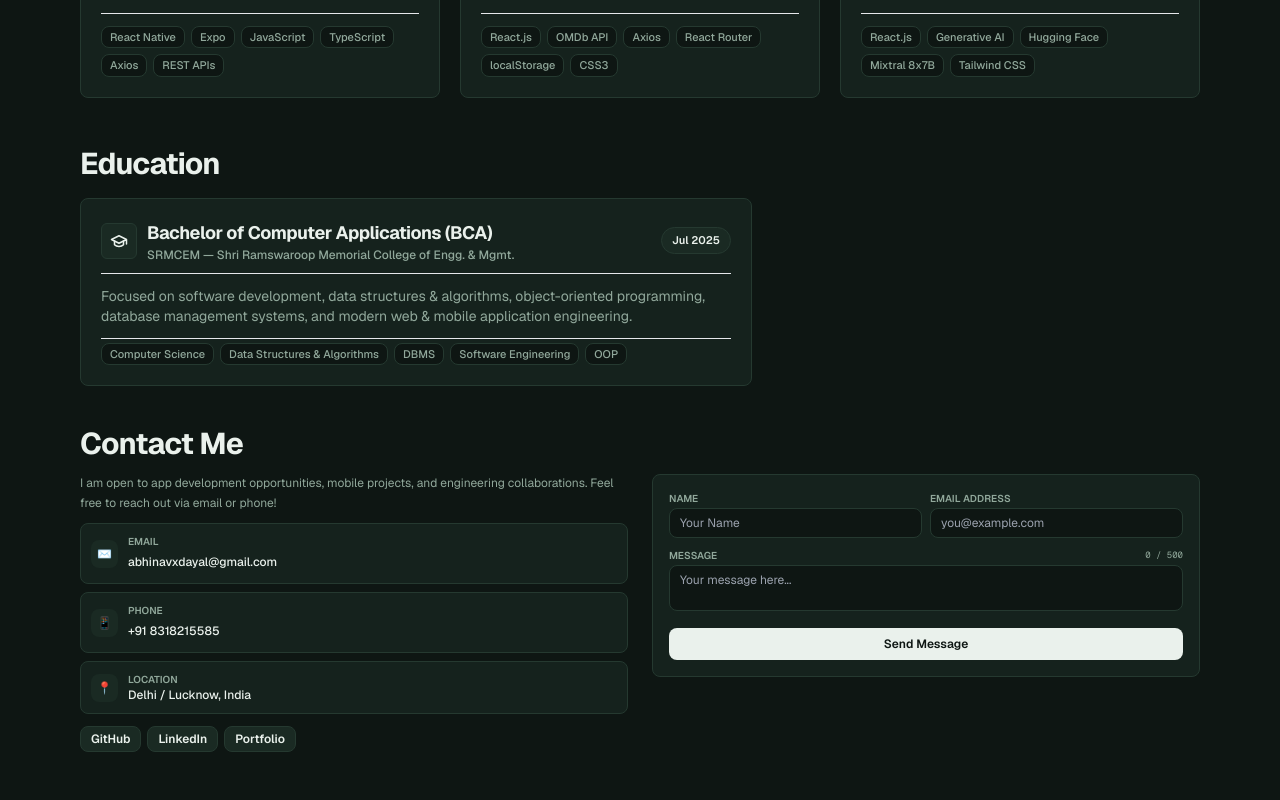
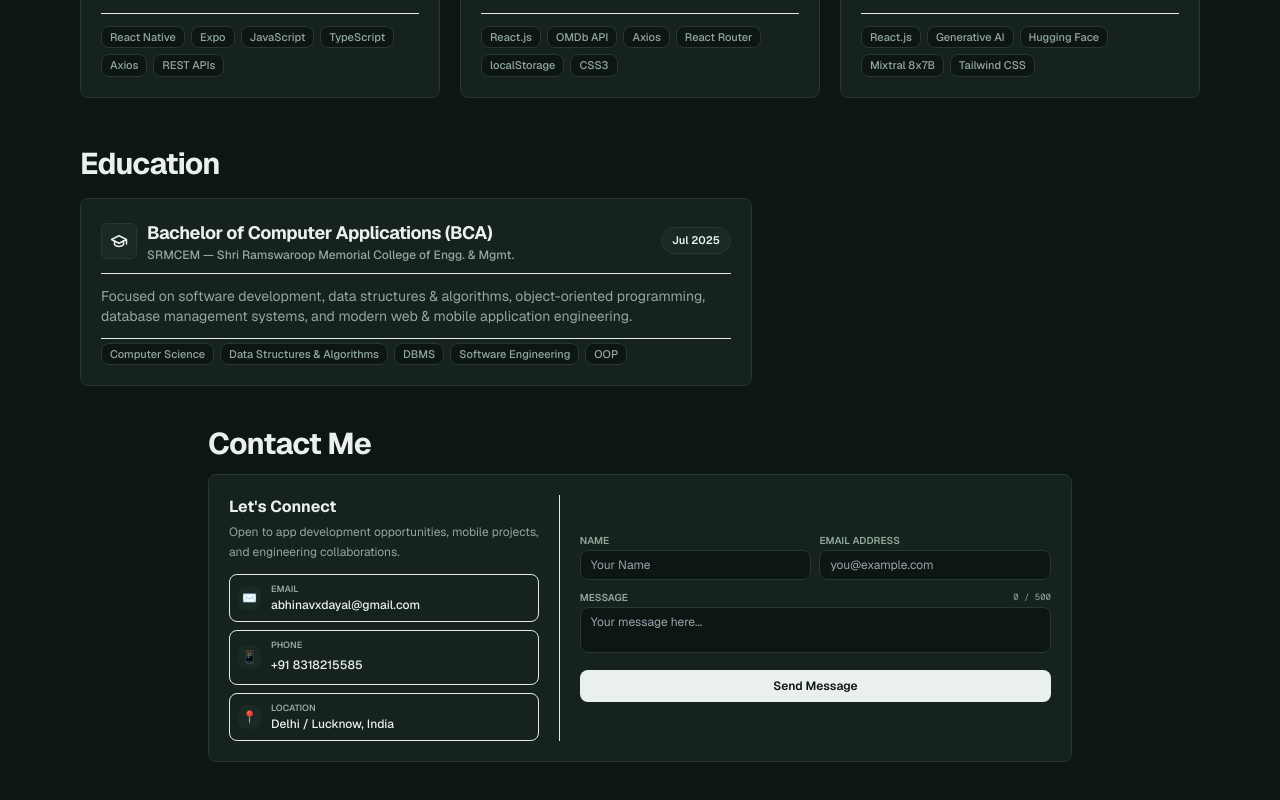
Before and after one commit to AbhinavXDayal/Portfolio, a React (Vite) app: page / in a window 1280 px wide. Shown: the part 2192-2992 px from the top of the page. Built offline with nearby package versions, Linux system fonts and the light colour scheme.

Commit message:
Integrate contact details into single Send Message card, remove social buttons from bottom, and add scroll to top arrow

```diff
--- a/src/App.tsx
+++ b/src/App.tsx
@@ -8,6 +8,7 @@ import { Projects } from './components/sections/Projects';
 import { Education } from './components/sections/Education';
 import { Contact } from './components/sections/Contact';
 import { DotMatrix } from './components/ui/DotMatrix';
+import { ScrollToTop } from './components/ui/ScrollToTop';
 
 export const App: React.FC = () => {
   return (
@@ -15,7 +16,10 @@ export const App: React.FC = () => {
       {/* 1. Dynamic Moving Graph & Dot Matrix Canvas (Matte, Non-Glowing) */}
       <DotMatrix />
 
-      {/* 2. Main Site Content */}
+      {/* 2. Floating Scroll-To-Top Arrow Button */}
+      <ScrollToTop />
+
+      {/* 3. Main Site Content */}
       <div className="relative z-10 flex flex-col min-h-screen">
         <Navbar />
         <main className="flex-grow w-full pb-10">
--- a/src/components/sections/Contact.tsx
+++ b/src/components/sections/Contact.tsx
@@ -32,48 +32,54 @@ export const Contact: React.FC = () => {
       id="contact"
       className="w-full py-3 md:py-4 bg-transparent text-[var(--foreground)]"
     >
-      <div className="max-w-6xl mx-auto px-4">
+      <div className="max-w-4xl mx-auto px-4">
         <div className="flex flex-col items-center md:items-start text-center md:text-left mb-3">
           <h2 className="text-2xl md:text-3xl font-bold tracking-tight text-[var(--foreground)]">
             Contact Me
           </h2>
         </div>
 
-        <div className="grid grid-cols-1 lg:grid-cols-2 gap-4 lg:gap-6 items-start">
-          {/* Left Column Contact Details */}
-          <div className="flex flex-col space-y-2.5 text-center lg:text-left">
+        {/* Integrated Single Card */}
+        <div className="bg-[var(--card)] text-[var(--card-foreground)] border border-[var(--border)] rounded-[var(--radius)] p-4 sm:p-5 shadow-xs">
+          <div className="grid grid-cols-1 md:grid-cols-12 gap-5 items-center">
+            {/* Left Sub-Panel: Contact Details */}
+            <div className="md:col-span-5 flex flex-col justify-between space-y-3 md:border-r md:border-[var(--border)]/60 md:pr-5">
+              <div>
+                <h3 className="text-sm sm:text-base font-bold text-[var(--foreground)] mb-1">
+                  Let's Connect
+                </h3>
                 <p className="text-xs text-[var(--muted-foreground)] leading-relaxed">
-              I am open to app development opportunities, mobile projects, and
-              engineering collaborations. Feel free to reach out via email or
-              phone!
+                  Open to app development opportunities, mobile projects, and
+                  engineering collaborations.
                 </p>
+              </div>
 
               <div className="space-y-2">
-              {/* Email Card */}
-              <div className="flex items-center space-x-2.5 p-2.5 rounded-[var(--radius)] bg-[var(--card)] border border-[var(--border)] text-left shadow-2xs">
-                <div className="p-1.5 rounded-[var(--radius)] bg-[var(--accent)] text-[var(--foreground)] text-xs">
+                {/* Email */}
+                <div className="flex items-center gap-2.5 p-2 rounded-[var(--radius)] bg-[var(--background)]/60 border border-[var(--border)]/70 text-left">
+                  <div className="p-1 rounded bg-[var(--accent)] text-xs">
                     ✉️
                   </div>
-                <div>
-                  <h4 className="text-[10px] font-semibold text-[var(--muted-foreground)] uppercase">
+                  <div className="min-w-0">
+                    <h4 className="text-[9px] font-semibold text-[var(--muted-foreground)] uppercase">
                       Email
                     </h4>
                     <a
                       href="mailto:abhinavxdayal@gmail.com"
-                    className="text-xs font-medium text-[var(--foreground)] hover:underline"
+                      className="text-xs font-medium text-[var(--foreground)] hover:underline truncate block"
                     >
                       abhinavxdayal@gmail.com
                     </a>
                   </div>
                 </div>
 
-              {/* Phone Card */}
-              <div className="flex items-center space-x-2.5 p-2.5 rounded-[var(--radius)] bg-[var(--card)] border border-[var(--border)] text-left shadow-2xs">
-                <div className="p-1.5 rounded-[var(--radius)] bg-[var(--accent)] text-[var(--foreground)] text-xs">
+                {/* Phone */}
+                <div className="flex items-center gap-2.5 p-2 rounded-[var(--radius)] bg-[var(--background)]/60 border border-[var(--border)]/70 text-left">
+                  <div className="p-1 rounded bg-[var(--accent)] text-xs">
                     📱
                   </div>
                   <div>
-                  <h4 className="text-[10px] font-semibold text-[var(--muted-foreground)] uppercase">
+                    <h4 className="text-[9px] font-semibold text-[var(--muted-foreground)] uppercase">
                       Phone
                     </h4>
                     <a
@@ -85,13 +91,13 @@ export const Contact: React.FC = () => {
                   </div>
                 </div>
 
-              {/* Location Card */}
-              <div className="flex items-center space-x-2.5 p-2.5 rounded-[var(--radius)] bg-[var(--card)] border border-[var(--border)] text-left shadow-2xs">
-                <div className="p-1.5 rounded-[var(--radius)] bg-[var(--accent)] text-[var(--foreground)] text-xs">
+                {/* Location */}
+                <div className="flex items-center gap-2.5 p-2 rounded-[var(--radius)] bg-[var(--background)]/60 border border-[var(--border)]/70 text-left">
+                  <div className="p-1 rounded bg-[var(--accent)] text-xs">
                     📍
                   </div>
                   <div>
-                  <h4 className="text-[10px] font-semibold text-[var(--muted-foreground)] uppercase">
+                    <h4 className="text-[9px] font-semibold text-[var(--muted-foreground)] uppercase">
                       Location
                     </h4>
                     <p className="text-xs font-medium text-[var(--foreground)]">
@@ -100,41 +106,12 @@ export const Contact: React.FC = () => {
                   </div>
                 </div>
               </div>
-
-            <div className="pt-0.5">
-              <div className="flex flex-wrap justify-center lg:justify-start gap-1.5">
-                <a
-                  href="https://github.com/AbhinavXDayal"
-                  target="_blank"
-                  rel="noopener noreferrer"
-                  className="px-2.5 py-1 text-xs font-semibold rounded-[var(--radius)] bg-[var(--accent)] text-[var(--foreground)] border border-[var(--border)] hover:bg-[var(--background)] transition-colors shadow-2xs"
-                >
-                  GitHub
-                </a>
-                <a
-                  href="https://linkedin.com/in/abhinavxdayal"
-                  target="_blank"
-                  rel="noopener noreferrer"
-                  className="px-2.5 py-1 text-xs font-semibold rounded-[var(--radius)] bg-[var(--accent)] text-[var(--foreground)] border border-[var(--border)] hover:bg-[var(--background)] transition-colors shadow-2xs"
-                >
-                  LinkedIn
-                </a>
-                <a
-                  href="https://abhinavxportfolio.vercel.app"
-                  target="_blank"
-                  rel="noopener noreferrer"
-                  className="px-2.5 py-1 text-xs font-semibold rounded-[var(--radius)] bg-[var(--accent)] text-[var(--foreground)] border border-[var(--border)] hover:bg-[var(--background)] transition-colors shadow-2xs"
-                >
-                  Portfolio
-                </a>
-              </div>
-            </div>
             </div>
 
-          {/* Right Column Form - Compact */}
-          <div className="bg-[var(--card)] text-[var(--card-foreground)] border border-[var(--border)] rounded-[var(--radius)] p-3.5 sm:p-4 shadow-xs">
+            {/* Right Sub-Panel: Send Message Form */}
+            <div className="md:col-span-7">
               {submitted ? (
-              <div className="py-4 text-center space-y-1.5">
+                <div className="py-6 text-center space-y-1.5">
                   <div className="w-8 h-8 rounded-full bg-emerald-500/20 text-emerald-600 flex items-center justify-center mx-auto text-base font-bold">
                     ✓
                   </div>
@@ -147,7 +124,7 @@ export const Contact: React.FC = () => {
                 </div>
               ) : (
                 <form onSubmit={handleSubmit} className="space-y-2.5">
-                {/* 2-Column Name & Email row */}
+                  {/* Name & Email Row */}
                   <div className="grid grid-cols-1 sm:grid-cols-2 gap-2">
                     <div>
                       <label
@@ -221,6 +198,7 @@ export const Contact: React.FC = () => {
             </div>
           </div>
         </div>
+      </div>
     </section>
   );
 };
--- /dev/null
+++ b/src/components/ui/ScrollToTop.tsx
@@ -0,0 +1,55 @@
+import React, { useEffect, useState } from 'react';
+
+export const ScrollToTop: React.FC = () => {
+  const [visible, setVisible] = useState(false);
+
+  useEffect(() => {
+    const handleScroll = () => {
+      // Show when scrolled down (e.g. past 260px or near bottom)
+      const scrolled = window.scrollY;
+      const totalHeight =
+        document.documentElement.scrollHeight - window.innerHeight;
+
+      if (scrolled > 260 || (totalHeight > 0 && scrolled > totalHeight * 0.35)) {
+        setVisible(true);
+      } else {
+        setVisible(false);
+      }
+    };
+
+    window.addEventListener('scroll', handleScroll, { passive: true });
+    handleScroll();
+
+    return () => window.removeEventListener('scroll', handleScroll);
+  }, []);
+
+  const scrollToTop = () => {
+    window.scrollTo({
+      top: 0,
+      behavior: 'smooth',
+    });
+  };
+
+  if (!visible) return null;
+
+  return (
+    <button
+      onClick={scrollToTop}
+      aria-label="Scroll to top"
+      className="fixed bottom-5 right-5 z-50 w-9 h-9 sm:w-10 sm:h-10 rounded-full bg-[var(--card)] text-[var(--foreground)] border border-[var(--border)] hover:border-[var(--brand-accent)] hover:text-[var(--brand-accent)] shadow-md backdrop-blur-xs flex items-center justify-center transition-all duration-300 hover:scale-110 active:scale-95 cursor-pointer group"
+    >
+      <svg
+        stroke="currentColor"
+        fill="none"
+        strokeWidth="2.5"
+        viewBox="0 0 24 24"
+        strokeLinecap="round"
+        strokeLinejoin="round"
+        className="w-4 h-4 transition-transform duration-200 group-hover:-translate-y-0.5"
+        xmlns="http://www.w3.org/2000/svg"
+      >
+        <path d="M18 15l-6-6-6 6" />
+      </svg>
+    </button>
+  );
+};
```
Lines whose indentation alone changed are shown as unchanged.
